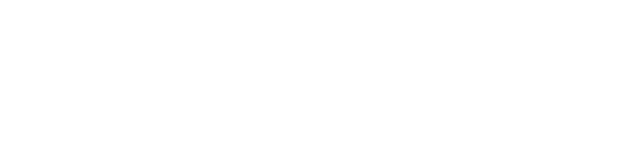
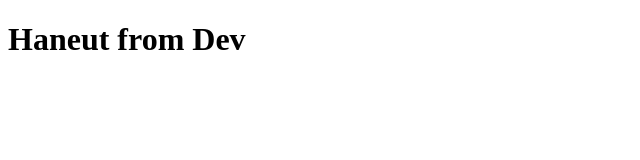
Before and after one commit to azrielpazarudin/integer, a plain HTML site: page index.html in a window 1280 px wide. Shown: the whole page, without its empty margins (0-640 px from the left). Drawn offline with Linux system fonts and the light colour scheme.

Commit message:
adding Haneut

```diff
--- a/index.html
+++ b/index.html
@@ -7,6 +7,6 @@
     <title>Document</title>
 </head>
 <body>
-
+    <h1>Haneut from Dev</h1>
 </body>
 </html>
```
